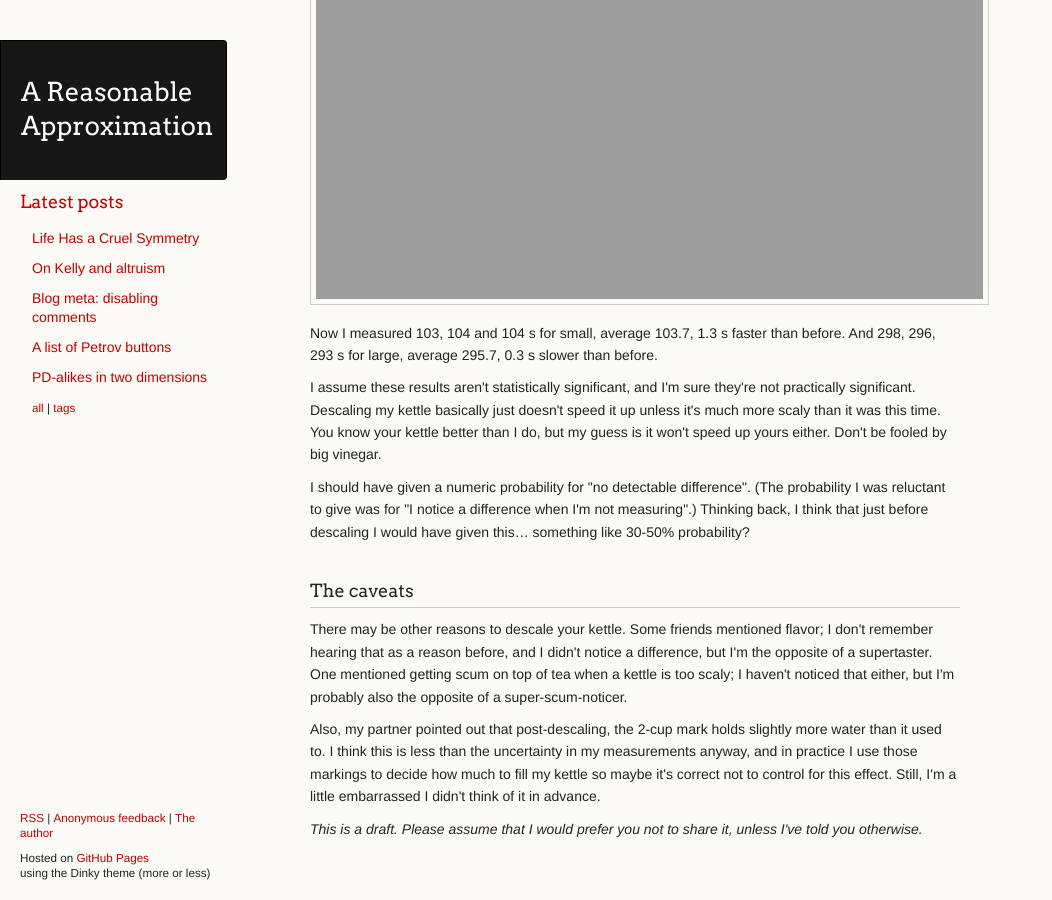
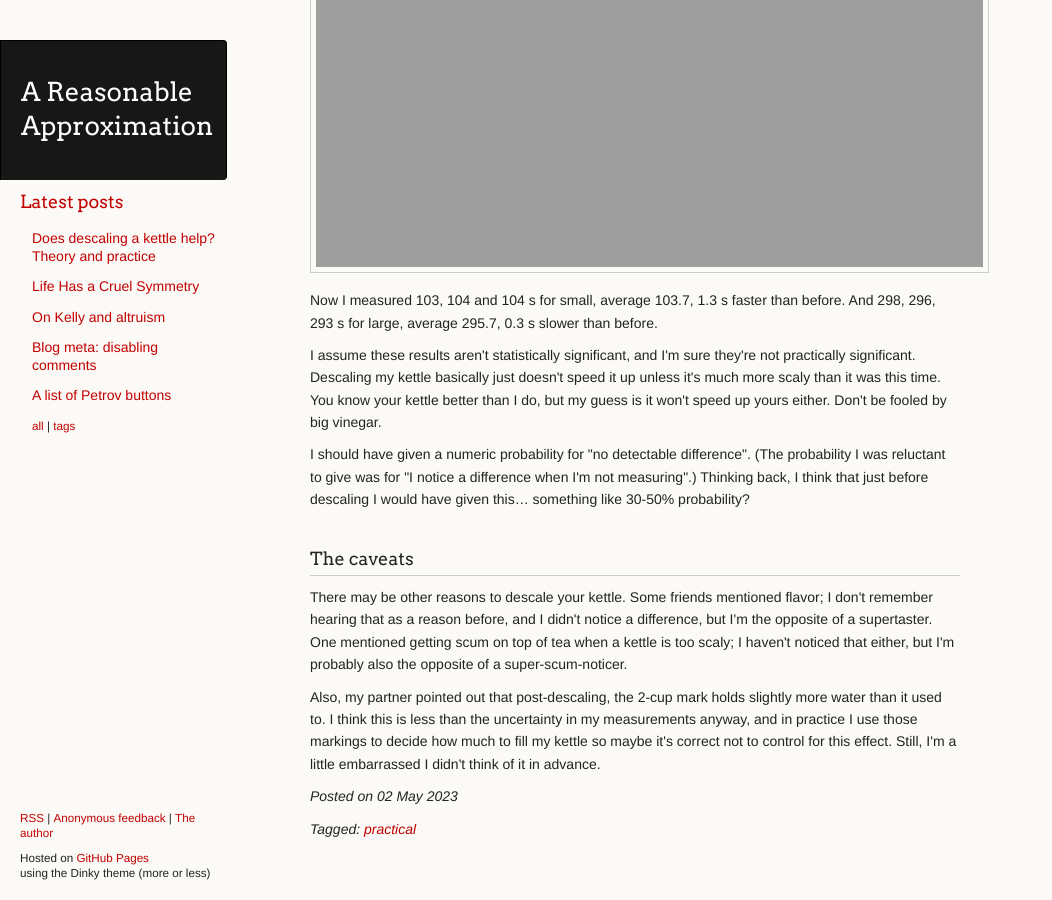
Before and after one commit to ChickenProp/chickenprop.github.com, a Jekyll site: the page built from _posts/2023-05-02-does-descaling-help.md, in a window 1280 px wide and 900 px high, scrolled down 4774 px. Shown: the whole window, without its empty margins (0-1052 px from the left). Built offline with Jekyll 4.4.1, drawn with Linux system fonts in a browser that asks for light colours; nearby versions of some CDN libraries; formulas are drawn with MathJax 3; some of the changed text lies outside the part shown.

Commit message:
Publish descaling.

```diff
--- a/drafts/does-descaling-help.md
+++ b/_posts/2023-05-02-does-descaling-help.md
@@ -1,6 +1,8 @@
 ---
 title: Does descaling a kettle help? Theory and practice
-layout: draft
+layout: post
+lw_xpost: true
+tags: [practical]
 ---
 I've heard that descaling a kettle makes it more efficient, and can save me time and money.
 
```
